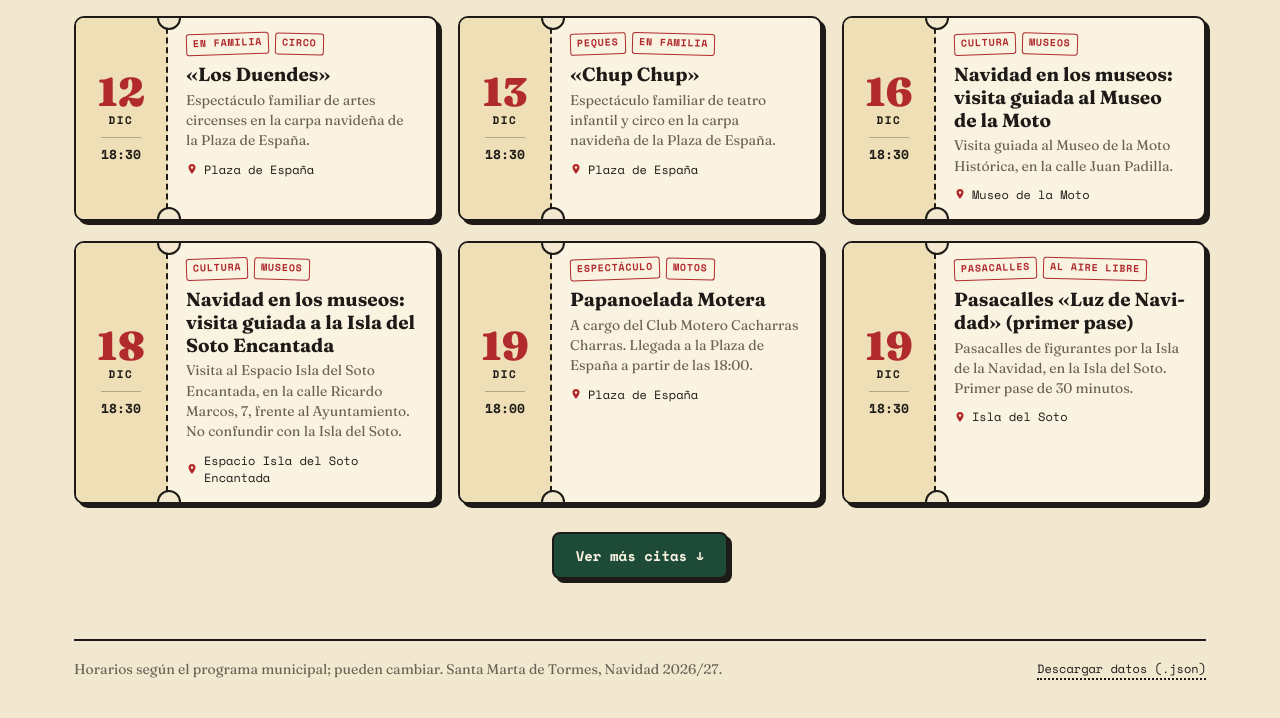
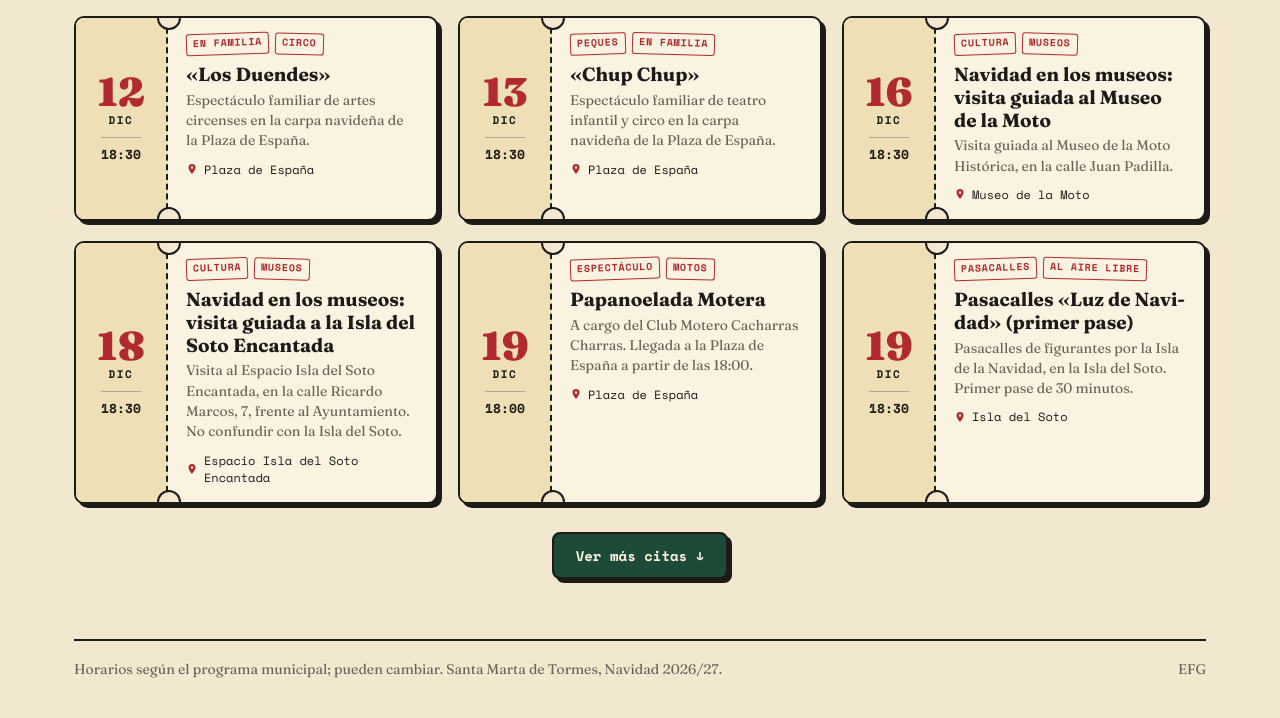
Before and after one commit to kraduddev/dashboard_navidad_sm, a plain HTML site: page index.html in a window 1280 px wide. Shown: the part 3724-4442 px from the top of the page. Drawn offline with nearby package versions, Linux system fonts and the light colour scheme.

Commit message:
Disable JSON download button in footer
Commented out the JSON download button in the footer.

```diff
--- a/index.html
+++ b/index.html
@@ -225,7 +225,7 @@ html{scroll-behavior:smooth;scroll-padding-top:24px}
 <div class="toolbar"><label class="sr-only" for="search">Buscar actividades</label><input id="search" type="search" placeholder="Buscar: circo, Reyes, villancicos…" oninput="applyFilters()"><label class="sr-only" for="category">Categoría</label><select id="category" onchange="onAdvancedChange()"><option value="">Todo tipo de plan</option></select><label class="sr-only" for="place">Lugar</label><select id="place" onchange="applyFilters()"><option value="">Todos los lugares</option></select><label class="sr-only" for="kind">Tipo de actividad</label><select id="kind" onchange="onAdvancedChange()"><option value="special">Citas especiales</option><option value="all">Todo, con visitas</option><option value="recurring">Solo visitas de cada noche</option></select><button type="button" class="clear-filters" id="clearFilters" onclick="clearFilters()" hidden>Limpiar filtros</button></div>
 <div class="tickets" id="results"></div><button class="btn" id="showmore" onclick="increaseLimit()">Ver más citas ↓</button></section>
 
-<footer><span>Horarios según el programa municipal; pueden cambiar. Santa Marta de Tormes, Navidad 2026/27.</span><button id="jsonBtn" onclick="downloadJSON()">Descargar datos (.json)</button></footer>
+<footer><span>Horarios según el programa municipal; pueden cambiar. Santa Marta de Tormes, Navidad 2026/27.</span><!--<button id="jsonBtn" onclick="downloadJSON()">Descargar datos (.json)</button>-->EFG</footer>
 </div>
 <dialog id="eventDialog" aria-labelledby="dialogTitle" aria-describedby="dialogDescription" onclick="dialogOutsideClick(event)">
  <div class="dialog-inner" id="dialogContent"></div>
```
